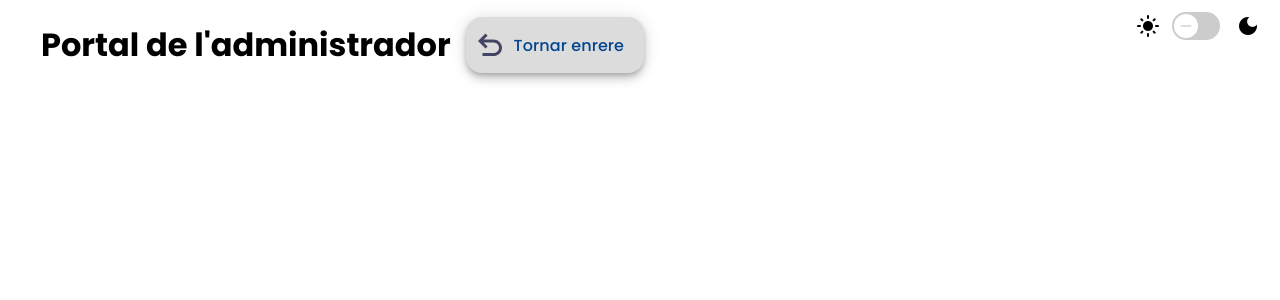
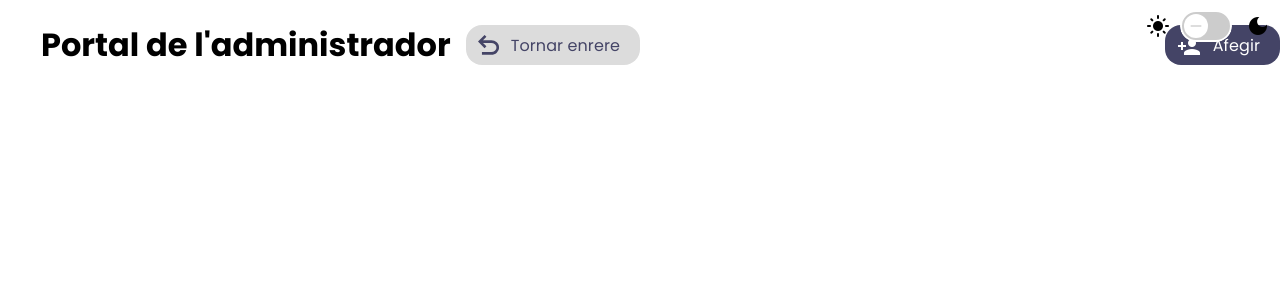
Before and after one commit to AndreuSG/intranet-projects-managment, an Angular app in the folder frontend/: page /admin in a window 1280 px wide. Shown: the top 300 px of the page. Built offline with nearby package versions, Linux system fonts and the light colour scheme.

Commit message:
feat(admin): add shared button component and enhance admin page layout

```diff
--- a/frontend/src/app/pages/admin/admin.component.html
+++ b/frontend/src/app/pages/admin/admin.component.html
@@ -3,4 +3,6 @@
     <h1>Portal de l'administrador</h1>
     <back-button></back-button>
   </div>
+
+  <shared-button text="Afegir" icon="person_add"></shared-button>
 </div>
--- a/frontend/src/app/pages/admin/admin.component.scss
+++ b/frontend/src/app/pages/admin/admin.component.scss
@@ -1,3 +1,9 @@
+.page-header {
+  display: flex;
+  justify-content: space-between;
+  align-items: center;
+}
+
 .page-title {
   display: flex;
   align-items: center;
--- a/frontend/src/app/pages/admin/admin.component.ts
+++ b/frontend/src/app/pages/admin/admin.component.ts
@@ -1,13 +1,15 @@
 import { Component } from '@angular/core';
 import { MatIconModule } from '@angular/material/icon';
 import { BackButtonComponent } from "../../shared/back-button/back-button.component";
+import { ButtonComponent } from "../../shared/button/button.component";
 
 @Component({
   standalone: true,
   selector: 'app-admin',
   imports: [
     MatIconModule,
-    BackButtonComponent
+    BackButtonComponent,
+    ButtonComponent
 ],
   templateUrl: './admin.component.html',
   styleUrl: './admin.component.scss'
--- a/frontend/src/app/shared/button/button.component.html
+++ b/frontend/src/app/shared/button/button.component.html
@@ -1,4 +1,4 @@
-<button mat-fab extended [ngStyle]="{ 'background-color': getButtonColor() }" (click)="onClick()">
+<button mat-fab extended [ngStyle]="{ 'background-color': getButtonColor(), 'color': type === 'secondary' ? '#444466' : 'white' }" (click)="onClick()">
   <mat-icon *ngIf="icon">{{ icon }}</mat-icon>
   <mat-icon *ngIf="customIcon" [svgIcon]="customIcon"></mat-icon>
   {{ text }}
--- a/frontend/src/app/shared/button/button.component.scss
+++ b/frontend/src/app/shared/button/button.component.scss
@@ -1,4 +1,16 @@
 button {
   --mat-sys-label-large-font: 'Poppins';
   --mat-sys-label-large-size: 1rem;
+  box-shadow: unset;
+  height: 40px;
+  font-weight: 400;
+
+  &:hover {
+    box-shadow: unset;
+  }
+
+  mat-icon {
+    height: 20px;
+    width: fit-content;
+  }
 }
--- a/frontend/src/app/shared/theme-selector/theme-selector.component.scss
+++ b/frontend/src/app/shared/theme-selector/theme-selector.component.scss
@@ -1,9 +1,11 @@
 .switch-container {
+  position: fixed;
+  top: 10px;
+  right: 10px;
+  z-index: 1000;
   display: flex;
   align-items: center;
   gap: 10px;
-  float: right;
-  margin: 10px 20px;
 }
 
 .theme-toggle {
```
